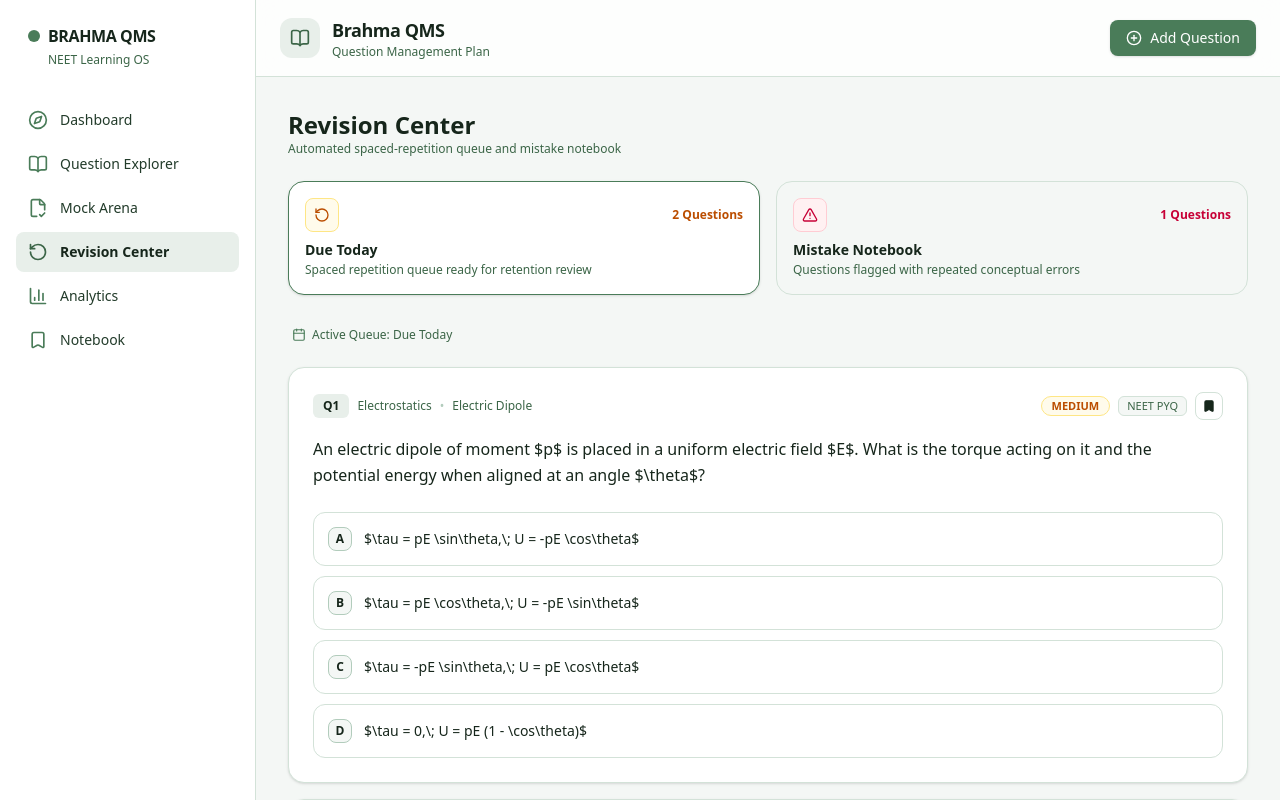
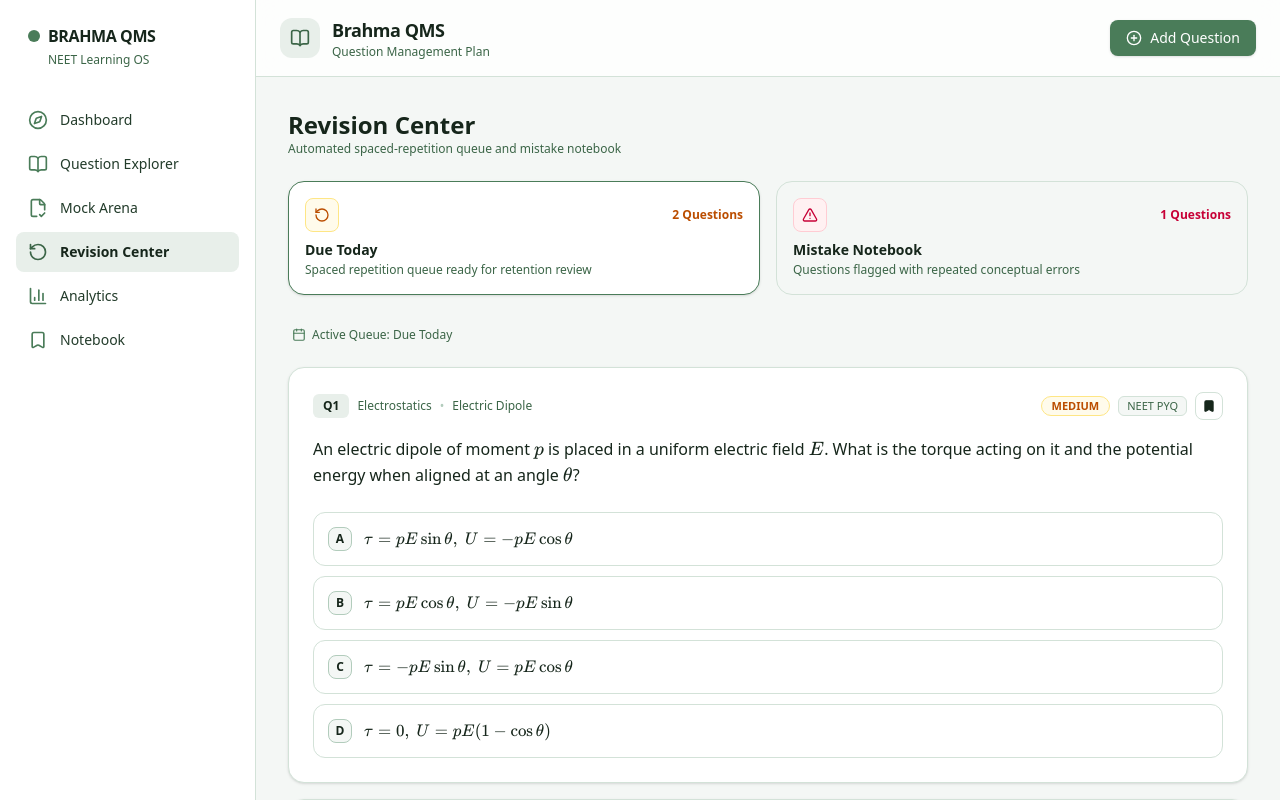
Before and after one commit to chandansharma3166-create/brahma-qms, a Next.js app: page /revision in a window 1280 px wide. Shown: the top 800 px of the page. Built offline with nearby package versions, Linux system fonts and the light colour scheme.

Commit message:
feat: add KaTeX math and formula rendering support across questions

```diff
--- a/package.json
+++ b/package.json
@@ -9,6 +9,7 @@
     "lint": "eslint"
   },
   "dependencies": {
+    "katex": "^0.18.5",
     "lucide-react": "^1.41.0",
     "next": "16.3.4",
     "react": "19.2.8",
@@ -16,6 +17,7 @@
   },
   "devDependencies": {
     "@tailwindcss/postcss": "^4",
+    "@types/katex": "^0.16.8",
     "@types/node": "^20",
     "@types/react": "^19",
     "@types/react-dom": "^19",
--- a/src/app/globals.css
+++ b/src/app/globals.css
@@ -1,4 +1,5 @@
 @import "tailwindcss";
+@import "katex/dist/katex.min.css";
 
 @theme {
   --color-sage-50: #f4f7f5;
--- /dev/null
+++ b/src/components/MathRenderer.tsx
@@ -0,0 +1,37 @@
+"use client";
+
+import React, { useMemo } from "react";
+import katex from "katex";
+
+interface MathRendererProps {
+  content: string;
+  className?: string;
+}
+
+export default function MathRenderer({ content, className = "" }: MathRendererProps) {
+  const renderedHtml = useMemo(() => {
+    if (!content) return "";
+
+    // Split text by LaTeX delimiters ($...$ for inline, $$...$$ for block)
+    const regex = /(\$\$[\s\S]*?\$\$|\$[^\$]*?\$)/g;
+    return content.replace(regex, (match) => {
+      const isBlock = match.startsWith("$$");
+      const formula = isBlock ? match.slice(2, -2) : match.slice(1, -1);
+      try {
+        return katex.renderToString(formula, {
+          displayMode: isBlock,
+          throwOnError: false,
+        });
+      } catch {
+        return match;
+      }
+    });
+  }, [content]);
+
+  return (
+    <span
+      className={className}
+      dangerouslySetInnerHTML={{ __html: renderedHtml }}
+    />
+  );
+}
--- a/src/components/QuestionCard.tsx
+++ b/src/components/QuestionCard.tsx
@@ -1,6 +1,7 @@
 "use client";
 
 import React, { useState } from "react";
+import MathRenderer from "./MathRenderer";
 import { Question } from "../types/question";
 import { CheckCircle2, XCircle, ChevronDown, ChevronUp, Bookmark, Sparkles } from "lucide-react";
 
@@ -56,6 +57,7 @@ export default function QuestionCard({ question, index }: QuestionCardProps) {
             </span>
           )}
           <button
+            type="button"
             onClick={() => setBookmarked(!bookmarked)}
             className={`p-1.5 rounded-lg border transition ${
               bookmarked ? "bg-amber-50 border-amber-300 text-amber-600" : "border-sage-200 text-sage-400 hover:text-sage-600"
@@ -66,12 +68,12 @@ export default function QuestionCard({ question, index }: QuestionCardProps) {
         </div>
       </div>
 
-      {/* Stem */}
+      {/* Stem with LaTeX rendering */}
       <div className="text-sage-900 font-medium text-base leading-relaxed">
-        {question.questionText}
+        <MathRenderer content={question.questionText} />
       </div>
 
-      {/* Options List */}
+      {/* Options List with LaTeX rendering */}
       <div className="grid grid-cols-1 gap-2.5 pt-2">
         {question.options.map((opt) => {
           const isSelected = selectedOption === opt.id;
@@ -90,6 +92,7 @@ export default function QuestionCard({ question, index }: QuestionCardProps) {
 
           return (
             <button
+              type="button"
               key={opt.id}
               disabled={selectedOption !== null}
               onClick={() => handleSelect(opt.id)}
@@ -98,7 +101,9 @@ export default function QuestionCard({ question, index }: QuestionCardProps) {
               <span className="flex-shrink-0 w-6 h-6 rounded-lg border border-sage-300 bg-sage-50 text-sage-700 text-xs font-semibold flex items-center justify-center">
                 {opt.id}
               </span>
-              <span className="flex-1 text-sm pt-0.5">{opt.text}</span>
+              <span className="flex-1 text-sm pt-0.5">
+                <MathRenderer content={opt.text} />
+              </span>
               {selectedOption && isCorrect && (
                 <CheckCircle2 className="w-5 h-5 text-emerald-600 flex-shrink-0" />
               )}
@@ -110,10 +115,11 @@ export default function QuestionCard({ question, index }: QuestionCardProps) {
         })}
       </div>
 
-      {/* Explanation Toggle Drawer */}
+      {/* Explanation Toggle Drawer with LaTeX rendering */}
       {selectedOption && (
         <div className="pt-3 border-t border-sage-100">
           <button
+            type="button"
             onClick={() => setShowExplanation(!showExplanation)}
             className="flex items-center gap-1.5 text-xs font-semibold text-sage-600 hover:text-sage-800 transition"
           >
@@ -125,7 +131,7 @@ export default function QuestionCard({ question, index }: QuestionCardProps) {
           {showExplanation && (
             <div className="mt-3 p-4 rounded-xl bg-sage-50 border border-sage-200 text-xs text-sage-800 leading-relaxed">
               <strong className="block font-semibold text-sage-900 mb-1">Concept Clarification:</strong>
-              {question.explanation}
+              <MathRenderer content={question.explanation} />
             </div>
           )}
         </div>
```
Also changed, not shown: 1 other file (tests, documents, lock files or other folders).
